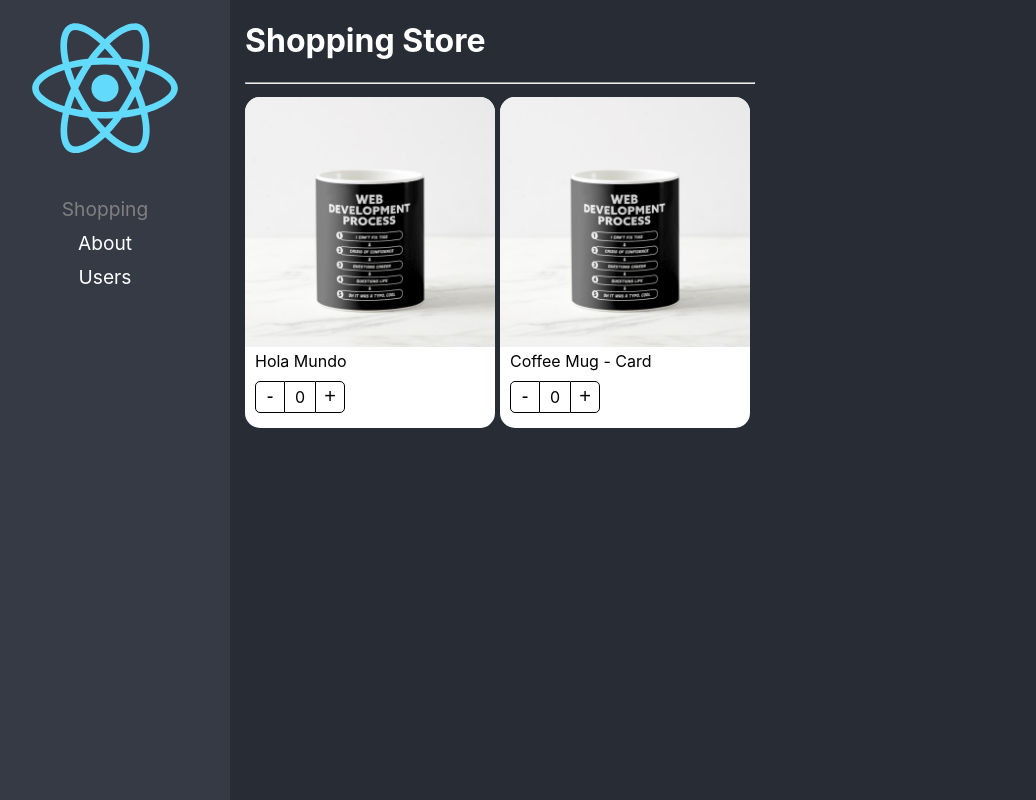
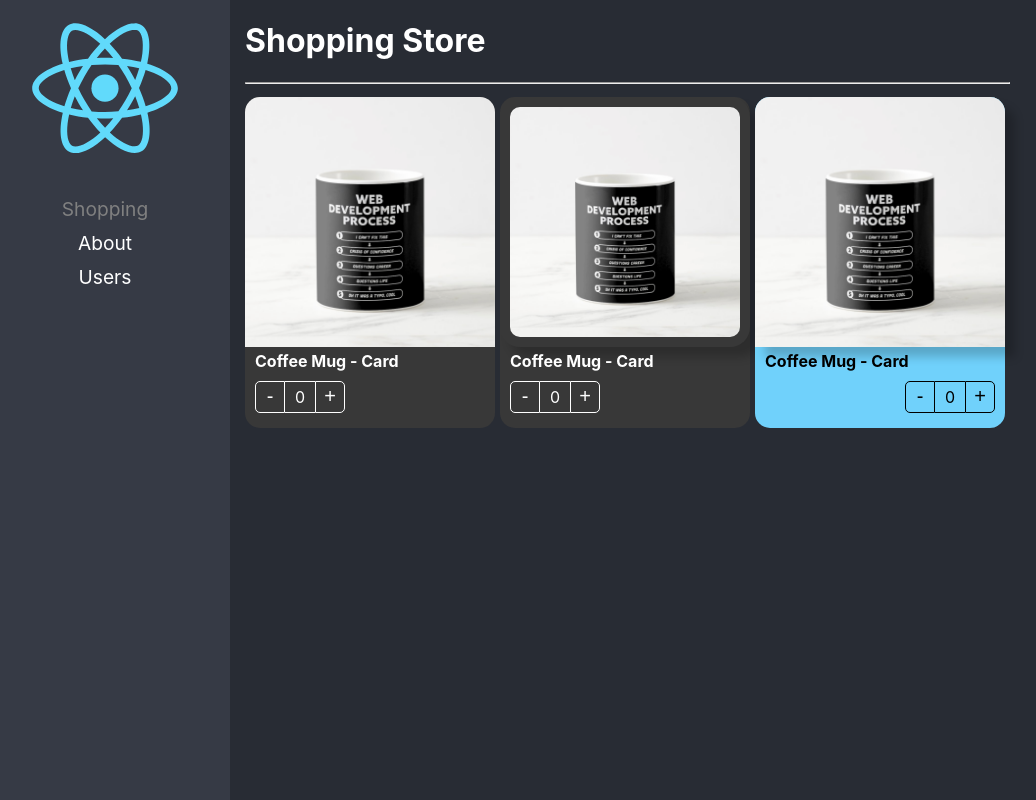
Before and after one commit to pabloc33/react-adv, a React (Create React App) app: page / in a window 1280 px wide. Shown: the whole page, without its empty margins (20-1056 px from the left). Built offline with nearby package versions, Linux system fonts and the light colour scheme.

Commit message:
Component Extend Styles - listo

```diff
--- a/src/02-components-patterns/components/ProductButtons.tsx
+++ b/src/02-components-patterns/components/ProductButtons.tsx
@@ -2,11 +2,16 @@
 import { ProductContext } from "./ProductCard";
 import styles from "../styles/styles.module.css";
 
-export const ProductButtons = () => {
+export interface Props {
+  className?: string;
+  style?: React.CSSProperties;
+}
+
+export const ProductButtons = ({ className, style }: Props) => {
   const { increaseBy, counter } = useContext(ProductContext);
 
   return (
-    <div className={styles.buttonsContainer}>
+    <div className={`${styles.buttonsContainer} ${className}`} style={style}>
       <button className={styles.buttonMinus} onClick={() => increaseBy(-1)}>
         -
       </button>
--- a/src/02-components-patterns/components/ProductCard.tsx
+++ b/src/02-components-patterns/components/ProductCard.tsx
@@ -1,15 +1,19 @@
-import { createContext } from "react";
+import { createContext, ReactElement } from "react";
 import { useProduct } from "../hooks/useProduct";
-import {
-  ProductCardProps,
-  ProductContextProps,
-} from "../interfaces/interfaces";
+import { Product, ProductContextProps } from "../interfaces/interfaces";
 import styles from "../styles/styles.module.css";
 
 export const ProductContext = createContext({} as ProductContextProps);
 const { Provider } = ProductContext;
 
-export const ProductCard = ({ product, children }: ProductCardProps) => {
+export interface Props {
+  product: Product;
+  children?: ReactElement | ReactElement[];
+  className?: string;
+  style?: React.CSSProperties;
+}
+
+export const ProductCard = ({ product, children, className, style }: Props) => {
   const { counter, increaseBy } = useProduct();
 
   return (
@@ -20,7 +24,9 @@
         product,
       }}
     >
-      <div className={styles.productCard}>{children}</div>
+      <div className={`${styles.productCard} ${className}`} style={style}>
+        {children}
+      </div>
     </Provider>
   );
 };
--- a/src/02-components-patterns/components/ProductImage.tsx
+++ b/src/02-components-patterns/components/ProductImage.tsx
@@ -3,7 +3,13 @@
 import styles from "../styles/styles.module.css";
 import noImage from "../assets/no-image.jpg";
 
-export const ProductImage = ({ img = "" }) => {
+export interface Props {
+  img?: string;
+  className?: string;
+  style?: React.CSSProperties;
+}
+
+export const ProductImage = ({ img, className, style }: Props) => {
   const { product } = useContext(ProductContext);
   let imgToShow: string;
 
@@ -16,6 +22,11 @@
   }
 
   return (
-    <img className={styles.productImg} src={imgToShow} alt="Product imag" />
+    <img
+      className={`${styles.productImg} ${className}`}
+      src={imgToShow}
+      alt="Product imag"
+      style={style}
+    />
   );
 };
--- a/src/02-components-patterns/components/ProductTitle.tsx
+++ b/src/02-components-patterns/components/ProductTitle.tsx
@@ -2,11 +2,17 @@
 import { ProductContext } from "./ProductCard";
 import styles from "../styles/styles.module.css";
 
-export const ProductTitle = ({ title }: { title?: string }) => {
+export interface Props {
+  title?: string;
+  className?: string;
+  style?: React.CSSProperties;
+}
+
+export const ProductTitle = ({ title, className, style }: Props) => {
   const { product } = useContext(ProductContext);
 
   return (
-    <span className={styles.productDescription}>
+    <span className={`${styles.productDescription} ${className}`} style={style}>
       {title ? title : product.title}
     </span>
   );
--- a/src/02-components-patterns/pages/ShoppingPage.tsx
+++ b/src/02-components-patterns/pages/ShoppingPage.tsx
@@ -4,6 +4,7 @@
   ProductImage,
   ProductTitle,
 } from "../components";
+import "../styles/custom-styles.css";
 
 const product = {
   id: "1",
@@ -24,16 +25,45 @@
           flexWrap: "wrap",
         }}
       >
-        <ProductCard product={product}>
+        <ProductCard product={product} className="bg-dark text-white">
           <ProductCard.Image />
-          <ProductCard.Title title={"Hola Mundo"} />
-          <ProductCard.Buttons />
+          <ProductCard.Title className="text-bold" />
+          <ProductCard.Buttons className="custom-buttons" />
         </ProductCard>
 
-        <ProductCard product={product}>
-          <ProductImage />
-          <ProductTitle />
-          <ProductButtons />
+        <ProductCard product={product} className="bg-dark text-white">
+          <ProductImage
+            className="custom-image"
+            style={{
+              boxShadow: "10px 10px 10px rgba(0,0,0,0.2)",
+            }}
+          />
+          <ProductTitle className="text-bold" />
+          <ProductButtons className="custom-buttons" />
+        </ProductCard>
+
+        <ProductCard
+          product={product}
+          style={{
+            backgroundColor: "#70d1fb",
+          }}
+        >
+          <ProductImage
+            style={{
+              boxShadow: "10px 10px 10px rgba(0,0,0,0.2)",
+            }}
+          />
+          <ProductTitle
+            style={{
+              fontWeight: "bold",
+            }}
+          />
+          <ProductButtons
+            style={{
+              display: "flex",
+              justifyContent: "end",
+            }}
+          />
         </ProductCard>
       </div>
     </div>
--- /dev/null
+++ b/src/02-components-patterns/styles/custom-styles.css
@@ -0,0 +1,23 @@
+.bg-dark {
+  background-color: rgb(56, 56, 56);
+}
+
+.text-white {
+  color: white;
+}
+
+.text-bold {
+  font-weight: bold;
+}
+
+.custom-image {
+  padding: 10px;
+  width: calc(100% - 20px);
+  border-radius: 20px;
+}
+
+.custom-buttons button,
+.custom-buttons div {
+  color: white;
+  border-color: white;
+}
```
Also changed, not shown: src/02-components-patterns/interfaces/interfaces.ts (+7 -9 lines).
